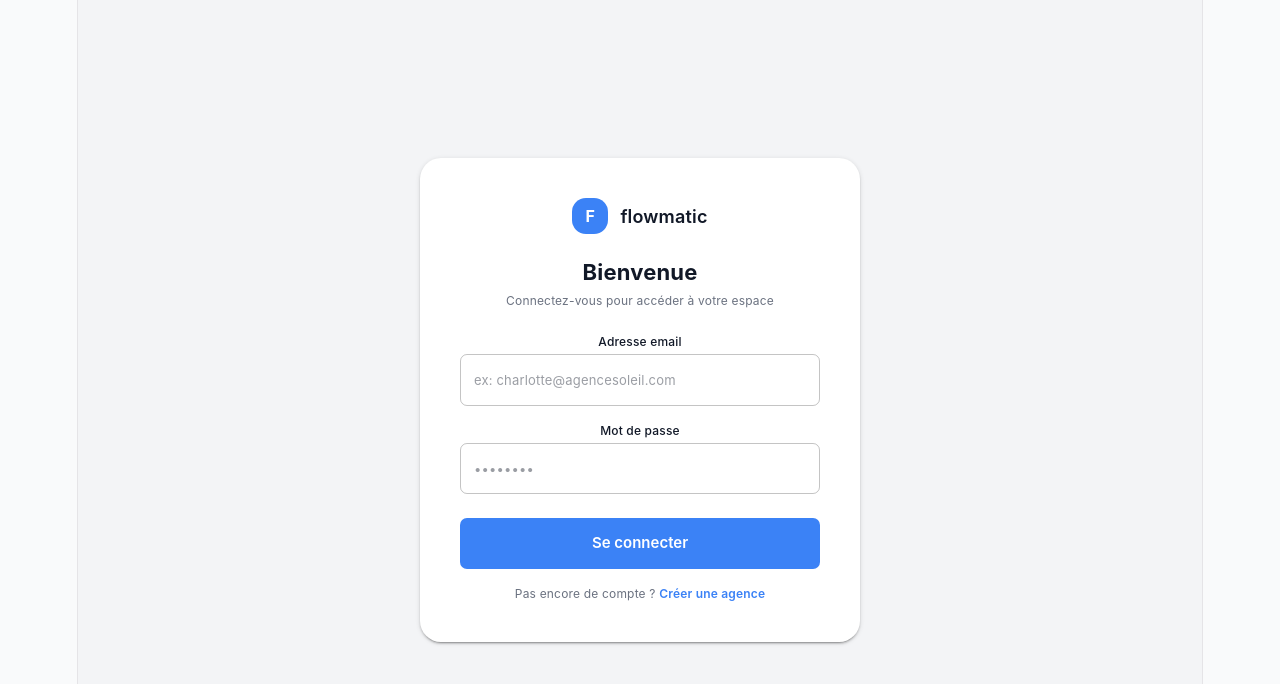
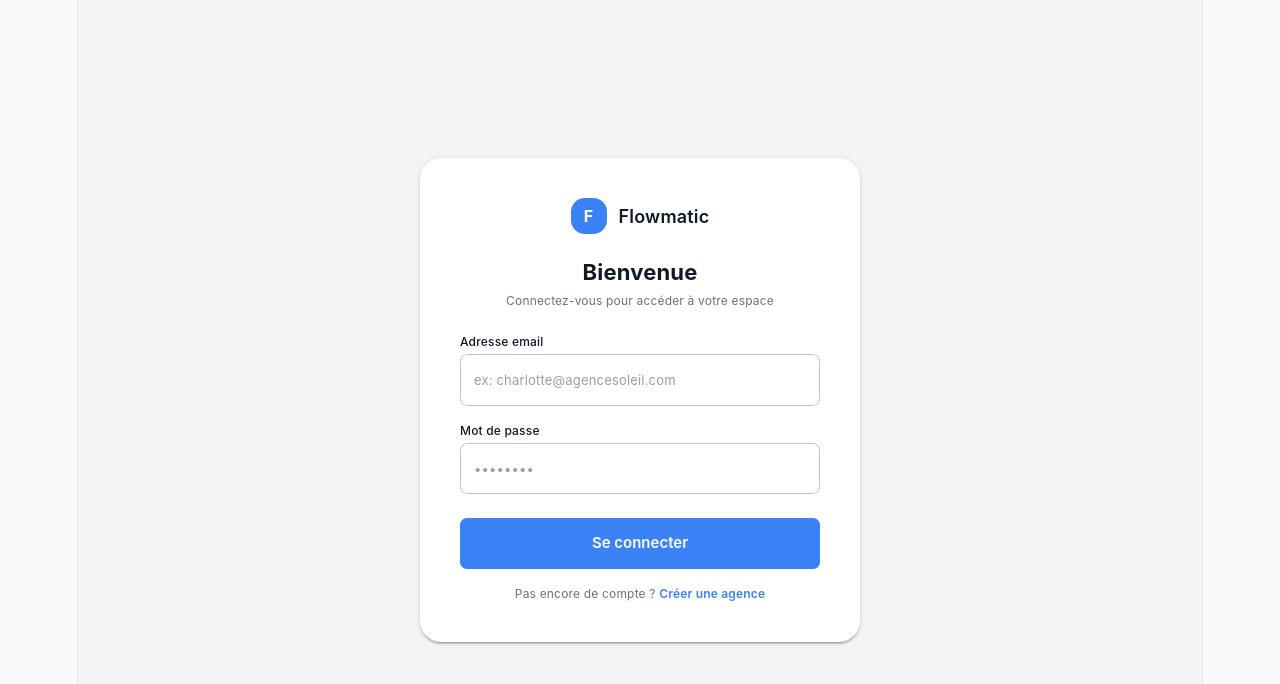
Before and after one commit to Charlottedoulcet/flowmatic-front, a React (Vite) app: page /login in a window 1280 px wide. Shown: the top 684 px of the page. Built offline with nearby package versions, Linux system fonts and the light colour scheme; no server answers.

Commit message:
style(login): left-align field labels

```diff
--- a/src/pages/Login/LoginPage.jsx
+++ b/src/pages/Login/LoginPage.jsx
@@ -57,7 +57,6 @@ export default function LoginPage() {
           borderRadius: 3,
         }}
       >
-        {/* Logo */}
         <Box sx={{ display: "flex", alignItems: "center", justifyContent: "center", gap: 1.5, mb: 3 }}>
           <Box
             sx={{
@@ -72,17 +71,10 @@ export default function LoginPage() {
           >
             <Typography sx={{ color: "#fff", fontWeight: 700, fontSize: "16px" }}>F</Typography>
           </Box>
-          <Typography sx={{ fontWeight: 600, fontSize: "18px", color: "text.primary" }}>
-            flowmatic
-          </Typography>
+          <Typography sx={{ fontWeight: 600, fontSize: "18px", color: "text.primary" }}>Flowmatic</Typography>
         </Box>
 
-        {/* Titre */}
-        <Typography
-          variant="h5"
-          textAlign="center"
-          sx={{ fontWeight: 700, fontSize: "22px", color: "text.primary", mb: 0.5 }}
-        >
+        <Typography variant="h5" textAlign="center" sx={{ fontWeight: 700, fontSize: "22px", color: "text.primary", mb: 0.5 }}>
           Bienvenue
         </Typography>
         <Typography variant="body2" color="text.secondary" textAlign="center" mb={3}>
@@ -96,44 +88,17 @@ export default function LoginPage() {
         )}
 
         <Box component="form" onSubmit={handleSubmit(onSubmit)}>
-          {/* Email */}
-          <Typography variant="body2" sx={{ fontWeight: 500, color: "text.primary", mb: 0.5 }}>
+          <Typography variant="body2" sx={{ fontWeight: 500, color: "text.primary", mb: 0.5, textAlign: "left" }}>
             Adresse email
           </Typography>
-          <TextField
-            fullWidth
-            type="email"
-            placeholder="ex: charlotte@agencesoleil.com"
-            autoComplete="email"
-            {...register("email", { required: "L'adresse email est requise" })}
-            error={!!errors.email}
-            helperText={errors.email?.message}
-            sx={{ mb: 2 }}
-          />
+          <TextField fullWidth type="email" placeholder="ex: charlotte@agencesoleil.com" autoComplete="email" {...register("email", { required: "L'adresse email est requise" })} error={!!errors.email} helperText={errors.email?.message} sx={{ mb: 2 }} />
 
-          {/* Mot de passe */}
-          <Typography variant="body2" sx={{ fontWeight: 500, color: "text.primary", mb: 0.5 }}>
+          <Typography variant="body2" sx={{ fontWeight: 500, color: "text.primary", mb: 0.5, textAlign: "left" }}>
             Mot de passe
           </Typography>
-          <TextField
-            fullWidth
-            type="password"
-            placeholder="••••••••"
-            autoComplete="current-password"
-            {...register("password", { required: "Le mot de passe est requis" })}
-            error={!!errors.password}
-            helperText={errors.password?.message}
-            sx={{ mb: 3 }}
-          />
+          <TextField fullWidth type="password" placeholder="••••••••" autoComplete="current-password" {...register("password", { required: "Le mot de passe est requis" })} error={!!errors.password} helperText={errors.password?.message} sx={{ mb: 3 }} />
 
-          <Button
-            type="submit"
-            fullWidth
-            variant="contained"
-            size="large"
-            disabled={loading}
-            sx={{ mb: 2, py: 1.5, fontSize: "15px" }}
-          >
+          <Button type="submit" fullWidth variant="contained" size="large" disabled={loading} sx={{ mb: 2, py: 1.5, fontSize: "15px" }}>
             {loading ? <CircularProgress size={24} color="inherit" /> : "Se connecter"}
           </Button>
         </Box>
```
